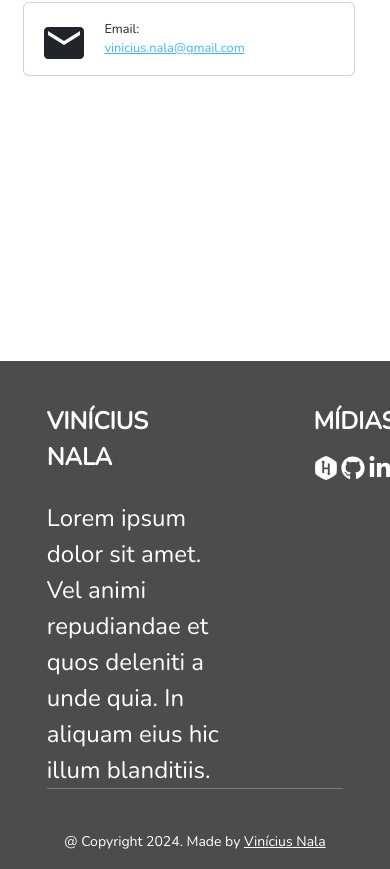
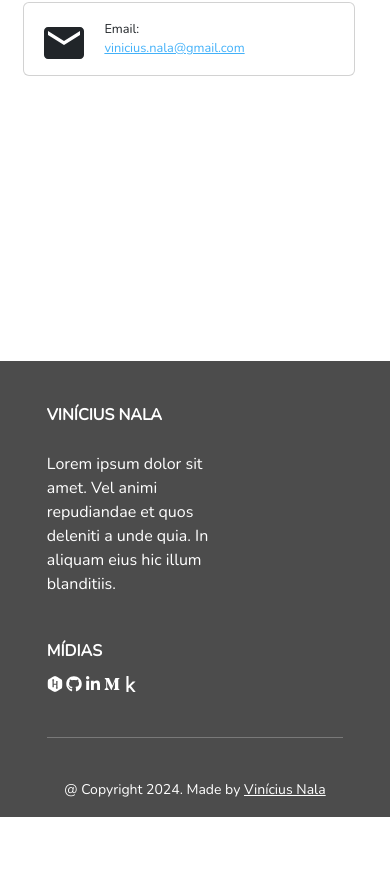
Before and after one commit to ViniciusNalaSantos/PersonalWebsite, a React (Create React App) app in the folder frontend/: page /#/contact in a window 390 px wide. Shown: the part 584-1453 px from the top of the page. After the commit the page ends 1401 px from the top, so only its background shows below. Built offline with nearby package versions, Linux system fonts and the light colour scheme.

Commit message:
Turning footer responsive.

```diff
--- a/frontend/src/layout/Footer/footer.css
+++ b/frontend/src/layout/Footer/footer.css
@@ -41,8 +41,6 @@
     font-size: 1.5rem;
     line-height: 1.5em;
     font-weight: bold;
-    font-size: 1.5rem;
-    line-height: 1.5em;
 }
 
 .footer-main-primary-text {
@@ -82,22 +80,37 @@
 }
 
 .footer-copyright-link:visited, .footer-copyright-link:hover, .footer-copyright-link:link, .footer-copyright-link:active,
-.footer-main-aside-icons-hackerrank:visited, .footer-main-aside-icons-hackerrank:hover, .footer-main-aside-icons-hackerrank:link, .footer-main-aside-icons-hackerrank:active,
-.footer-main-aside-icons-github:visited, .footer-main-aside-icons-github:hover, .footer-main-aside-icons-github:link, .footer-main-aside-icons-github:active,
-.footer-main-aside-icons-linkedln:visited, .footer-main-aside-icons-linkedln:hover, .footer-main-aside-icons-linkedln:link, .footer-main-aside-icons-linkedln:active,
-.footer-main-aside-icons-medium:visited, .footer-main-aside-icons-medium:hover, .footer-main-aside-icons-medium:link, .footer-main-aside-icons-medium:active,
-.footer-main-aside-icons-kaggle:visited, .footer-main-aside-icons-kaggle:hover, .footer-main-aside-icons-kaggle:link, .footer-main-aside-icons-kaggle:active
+.footer-main-aside-icons-icon:visited, .footer-main-aside-icons-icon:hover, .footer-main-aside-icons-icon:link, .footer-main-aside-icons-icon:active
 {
     color: var(--color-secondary-white);
 }
 
-.footer-main-aside-icons-hackerrank,
-.footer-main-aside-icons-github,
-.footer-main-aside-icons-linkedln,
-.footer-main-aside-icons-medium {
+.footer-main-aside-icons-icon {
     font-size: 1.5rem;
 }
 
-.footer-main-aside-icons-kaggle {
-    font-size: 1.35rem;
+@media only screen and (max-width: 980px) {
+
+    .footer-main {
+        flex-direction: column;
+    }
+
+    .footer-main-aside {
+        align-self: flex-start;
+        padding-top: 5vh;
+        padding-bottom: 5vh;
+    }
+
+    .footer-main-primary-title, .footer-main-aside-title {
+        font-size: 1rem;
+    }
+
+    .footer-main-primary-text {
+        font-size: 1rem;
+    }
+
+    .footer-main-aside-icons-icon {
+        font-size: 1rem;
+    }
+
 }
--- a/frontend/src/layout/Footer/index.js
+++ b/frontend/src/layout/Footer/index.js
@@ -14,11 +14,11 @@ function Footer() {
           <aside className='footer-main-aside'>
             <h2 className='footer-main-aside-title'>MÍDIAS</h2>
             <icon className='footer-main-aside-icons'>
-              <a href='https://www.hackerrank.com/profile/vinicius_nala' className='footer-main-aside-icons-hackerrank'><FaHackerrank /></a>
-              <a href='https://github.com/ViniciusNalaSantos' className='footer-main-aside-icons-github'><FaGithub /></a>
-              <a href='https://www.linkedin.com/in/viniciusnala/' className='footer-main-aside-icons-linkedln'><FaLinkedinIn /></a>
-              <a href='https://medium.com/@viniciusnala' className='footer-main-aside-icons-medium'><FaMediumM /></a>
-              <a href='https://www.kaggle.com/viniciusnalasantos' className='footer-main-aside-icons-kaggle'><FaKaggle /></a>
+              <a href='https://www.hackerrank.com/profile/vinicius_nala' className='footer-main-aside-icons-icon'><FaHackerrank /></a>
+              <a href='https://github.com/ViniciusNalaSantos' className='footer-main-aside-icons-icon'><FaGithub /></a>
+              <a href='https://www.linkedin.com/in/viniciusnala/' className='footer-main-aside-icons-icon'><FaLinkedinIn /></a>
+              <a href='https://medium.com/@viniciusnala' className='footer-main-aside-icons-icon'><FaMediumM /></a>
+              <a href='https://www.kaggle.com/viniciusnalasantos' className='footer-main-aside-icons-icon'><FaKaggle /></a>
             </icon>
           </aside>
         </div>
```
